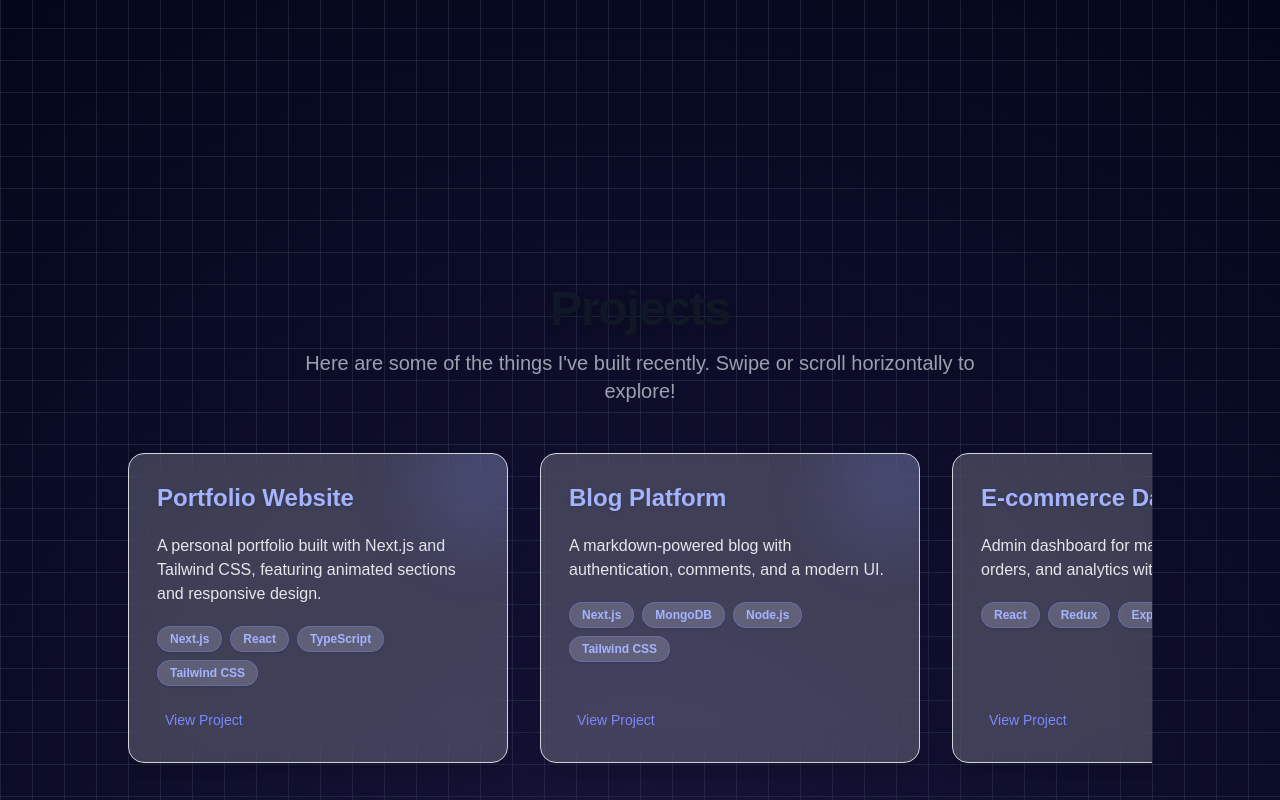
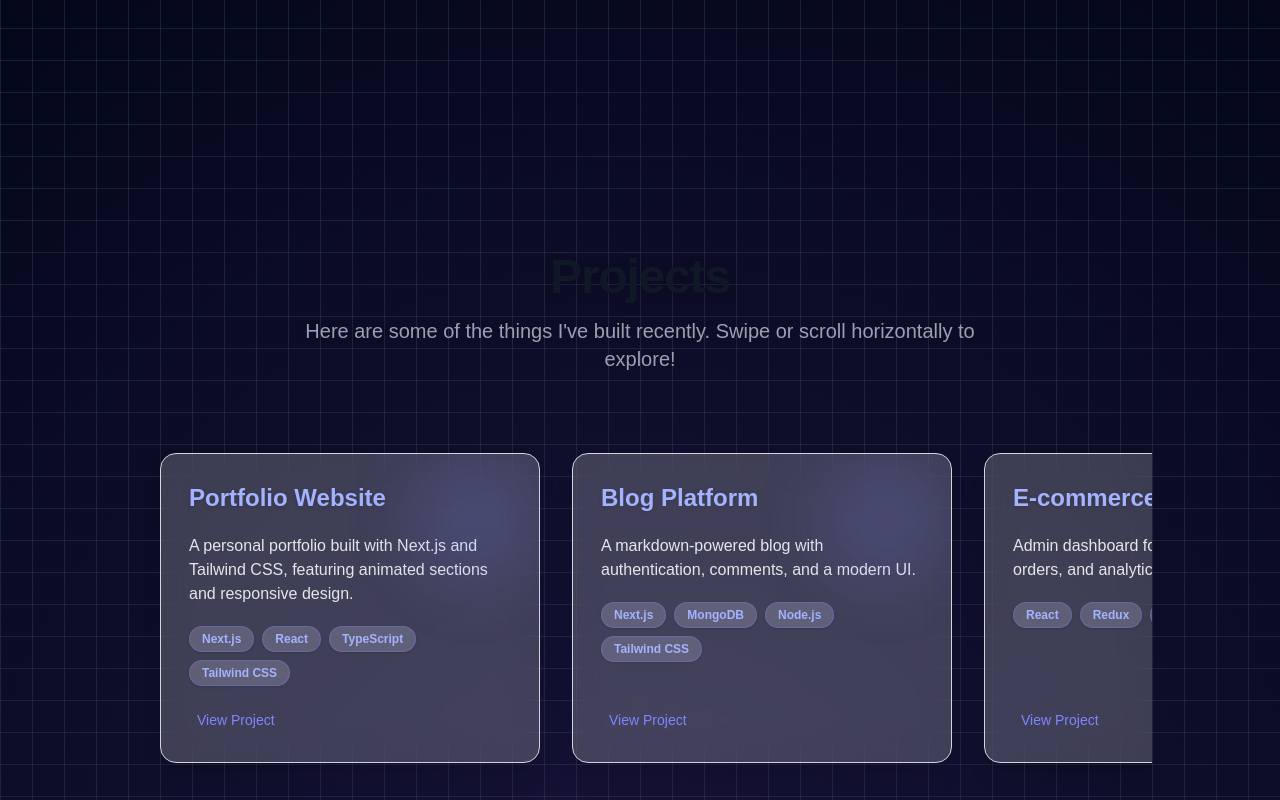
Before and after one commit to Sarabjeet-singh1/potfolio2, a Next.js app: page / in a window 1280 px wide. Shown: the part 740-1540 px from the top of the page. Built offline with nearby package versions, Linux system fonts and the light colour scheme.

Commit message:
fix animation in projects and some hover effct in skill and project section

```diff
--- a/src/app/globals.css
+++ b/src/app/globals.css
@@ -45,3 +45,8 @@ html {
 .animate-fadein {
   animation: fadein 1s ease;
 }
+
+/* Hide scrollbar for webkit browsers */
+.scrollbar-hide::-webkit-scrollbar {
+  display: none;
+}
--- a/src/app/sections/ProjectsSection.tsx
+++ b/src/app/sections/ProjectsSection.tsx
@@ -30,7 +30,7 @@ interface ProjectsSectionProps {
 
 export default function ProjectsSection({ projects, containerStagger, itemFade, spring }: ProjectsSectionProps) {
   return (
-    <section id="projects" className="flex flex-col justify-center items-center min-h-screen w-full snap-start p-6 sm:p-12 bg-transparent">
+    <section id="projects" className="flex flex-col justify-center items-center min-h-screen w-full snap-start p-8 sm:p-16 bg-transparent">
       <motion.section
         className="w-full max-w-5xl flex flex-col items-center"
         initial="hidden"
@@ -57,8 +57,12 @@ export default function ProjectsSection({ projects, containerStagger, itemFade,
           Here are some of the things I&apos;ve built recently. Swipe or scroll horizontally to explore!
         </motion.p>
         <motion.div
-          className="flex gap-8 w-full overflow-x-auto pb-4 snap-x snap-mandatory scrollbar-thin scrollbar-thumb-indigo-400/60 scrollbar-track-transparent"
-          style={{ WebkitOverflowScrolling: 'touch' }}
+          className="flex gap-8 w-full overflow-x-auto py-8 pb-12 pl-8 pr-8 snap-x snap-mandatory scrollbar-hide"
+          style={{
+            WebkitOverflowScrolling: 'touch',
+            scrollbarWidth: 'none',
+            msOverflowStyle: 'none'
+          }}
           variants={containerStagger}
           initial="hidden"
           animate="visible"
@@ -67,12 +71,17 @@ export default function ProjectsSection({ projects, containerStagger, itemFade,
             <motion.div
               key={project.title}
               variants={itemFade}
-              whileHover={{ scale: 1.07, boxShadow: "0 8px 32px 0 rgba(31, 38, 135, 0.37)", borderColor: "#6366f1" }}
+              whileHover={{
+                scale: 1.05,
+                boxShadow: "0 12px 40px 0 rgba(31, 38, 135, 0.45)",
+                borderColor: "#6366f1",
+                y: -8
+              }}
               whileInView={{ opacity: 1, y: 0, scale: 1 }}
               initial={{ opacity: 0, y: 40, scale: 0.85 }}
-              transition={{ ...spring, delay: 0.2 + i * 0.1 }}
+              transition={{ type: 'spring', stiffness: 400, damping: 25, delay: 0.2 + i * 0.1 }}
               viewport={{ once: true }}
-              className="min-w-[320px] max-w-xs md:min-w-[380px] md:max-w-sm snap-center backdrop-blur-lg bg-white/20 dark:bg-gray-900/30 border border-gray-300 dark:border-gray-700 rounded-2xl shadow-xl p-7 flex flex-col gap-3 hover:shadow-2xl hover:border-indigo-400 transition-all duration-300 cursor-pointer relative overflow-hidden"
+              className="min-w-[320px] max-w-xs md:min-w-[380px] md:max-w-sm snap-center backdrop-blur-lg bg-white/20 dark:bg-gray-900/30 border border-gray-300 dark:border-gray-700 rounded-2xl shadow-xl p-7 flex flex-col gap-3 hover:shadow-2xl hover:border-indigo-400 transition-all duration-150 cursor-pointer relative overflow-hidden"
             >
               <h3 className="font-bold text-2xl mb-2 text-indigo-300 drop-shadow">{project.title}</h3>
               <p className="text-gray-200 dark:text-gray-300 mb-2 text-base">{project.description}</p>
@@ -89,7 +98,7 @@ export default function ProjectsSection({ projects, containerStagger, itemFade,
               >
                 View Project
               </a>
-              <div className="absolute -top-10 -right-10 w-32 h-32 bg-indigo-400/20 rounded-full blur-2xl z-0 animate-pulse" />
+              <div className="absolute top-0 right-0 w-32 h-32 bg-indigo-400/20 rounded-full blur-2xl z-0 animate-pulse" />
             </motion.div>
           ))}
         </motion.div>
--- a/src/app/sections/SkillsSection.tsx
+++ b/src/app/sections/SkillsSection.tsx
@@ -76,9 +76,9 @@ export default function SkillsSection({ skills, containerStagger, itemFade, spri
                 whileHover={{ scale: 1.13, boxShadow: "0 8px 32px 0 rgba(139,92,246,0.25)", borderColor: "#818cf8", zIndex: 30 }}
                 whileInView={{ opacity: 1, y: 0, scale: 1 }}
                 initial={{ opacity: 0, y: 40, scale: 0.85 }}
-                transition={{ ...spring, delay: 0.2 + i * 0.08 }}
+                transition={{ type: 'spring', stiffness: 400, damping: 25, delay: 0.2 + i * 0.08 }}
                 viewport={{ once: true }}
-                className="relative z-10 bg-white/20 dark:bg-gray-900/30 border border-indigo-300/30 dark:border-indigo-700/40 rounded-2xl shadow-lg w-20 h-24 sm:w-24 sm:h-28 md:w-28 md:h-32 px-2 py-3 sm:px-3 sm:py-4 m-1 mb-4 flex flex-col items-center justify-center text-center hover:shadow-2xl hover:border-indigo-400 transition-all duration-300 cursor-pointer overflow-hidden"
+                className="relative z-10 bg-white/20 dark:bg-gray-900/30 border border-indigo-300/30 dark:border-indigo-700/40 rounded-2xl shadow-lg w-20 h-24 sm:w-24 sm:h-28 md:w-28 md:h-32 px-2 py-3 sm:px-3 sm:py-4 m-1 mb-4 flex flex-col items-center justify-center text-center hover:shadow-2xl hover:border-indigo-400 transition-all duration-150 cursor-pointer overflow-hidden"
               >
                 <div className="w-6 h-6 sm:w-7 sm:h-7 mb-1 flex items-center justify-center rounded-full bg-indigo-400/20 text-indigo-400 text-base shadow-inner animate-float" aria-label={skill.name}>
                   {(() => {
```
